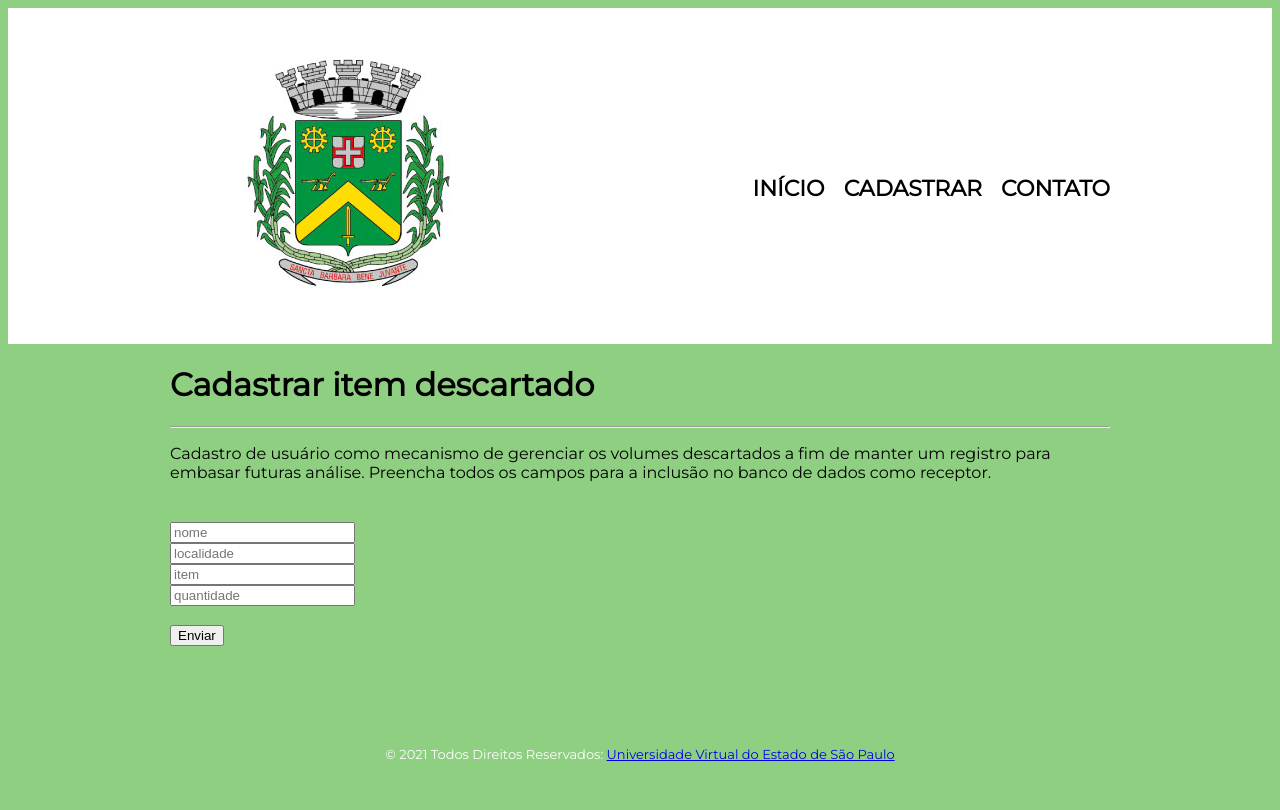
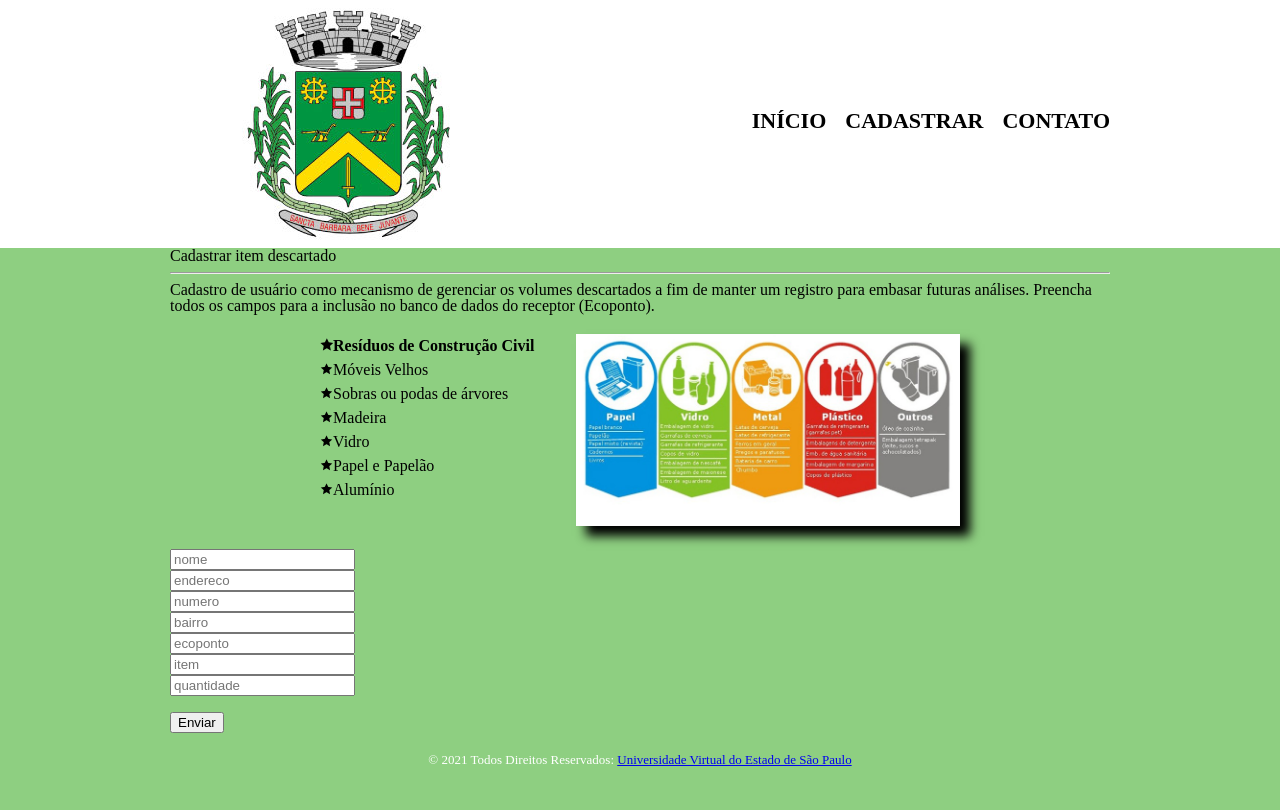
Before and after one commit to CristianocOsilva/descarteSBO, a Flask app: page /add in a window 1280 px wide. After the commit the page ends 766 px from the top, so only its background shows below. Run offline with Flask 2, Linux system fonts and the light colour scheme.

Commit message:
segunda versao

```diff
--- a/app.py
+++ b/app.py
@@ -9,13 +9,19 @@ db = SQLAlchemy(app)
 class Descarte(db.Model):
     id = db.Column('id', db.Integer, primary_key=True, autoincrement=True)
     nome = db.Column(db.String(150), nullable=False)
-    localidade = db.Column(db.String(150), nullable=False)
+    endereco = db.Column(db.String(150), nullable=False)
+    numero = db.Column(db.Integer)
+    bairro = db.Column(db.String(100), nullable=False)
+    ecoponto = db.Column(db.String(150), nullable=False)
     item = db.Column(db.String(150), nullable=False)
     quantidade = db.Column(db.Integer)
 
-    def __init__(self, nome, localidade, item, quantidade):
+    def __init__(self, nome, endereco, numero, bairro, ecoponto, item, quantidade):
         self.nome = nome
-        self.localidade = localidade
+        self.endereco = endereco
+        self.numero = numero
+        self.bairro = bairro
+        self.ecoponto = ecoponto
         self.item = item
         self.quantidade = quantidade
 
@@ -32,7 +38,7 @@ def cadastrar():
 @app.route('/add', methods=['GET', 'POST'])
 def add():
     if request.method == 'POST':
-        descarte = Descarte(request.form['nome'], request.form['localidade'], request.form['item'], request.form['quantidade'])
+        descarte = Descarte(request.form['nome'], request.form['endereco'], request.form['numero'], request.form['bairro'], request.form['ecoponto'], request.form['item'], request.form['quantidade'])
         db.session.add(descarte)
         db.session.commit()
         return redirect(url_for('cadastrar'))
@@ -44,7 +50,10 @@ def edit(id):
     descarte = Descarte.query.get(id)
     if request.method == 'POST':
         descarte.nome = request.form['nome']
-        descarte.localidade = request.form['localidade']
+        descarte.localidade = request.form['endereco']
+        descarte.localidade = request.form['numero']
+        descarte.localidade = request.form['bairro']
+        descarte.localidade = request.form['ecoponto']
         descarte.item = request.form['item']
         descarte.quantidade = request.form['quantidade']
         db.session.commit()
--- a/static/css/layout.css
+++ b/static/css/layout.css
@@ -6,6 +6,7 @@ body {
 header {
 	background: #FFFFFF;
 	padding: 20px 0;
+
 }
 
 .caixa {
@@ -53,7 +54,6 @@ main {
 	width: 940px;
 	margin: 0 auto;
 }
-
 form {
 	margin: 40px 0;
 }
@@ -62,6 +62,60 @@ form label, form legend {
 	display:block;
 	font-size: 20px;
 	margin: 0 0 10px;
+}
+
+table {
+	margin: 20px 0 40px;
+}
+
+thead {
+	background: #555555;
+	color: white;
+	font-weight: bold;
+}
+
+td, th {
+	border: 1px solid #000000;
+	padding: 8px 15px;
+}
+.beneficios {
+	padding: 3em 0;
+	background: #888888;
+}
+
+.conteudo-beneficios {
+	width: 640px;
+	margin: 0 auto;
+    padding: 20px 0;
+}
+
+.lista-beneficios {
+	width: 40%;
+	display: inline-block;
+	vertical-align: top;
+}
+
+.itens {
+	line-height: 1.5;
+}
+
+.itens:first-child {
+	font-weight: bold;
+}
+
+.itens:before {
+	content: "🟊";
+}
+
+.imagem-beneficios {
+	width: 60%;
+	opacity: 1;
+	transition: 400ms;
+	box-shadow: 10px 10px 10px 0 #000000;
+}
+
+.imagem-beneficios:hover {
+	opacity: 0.3;
 }
 
 /* css da página inicial */
@@ -93,7 +147,7 @@ form label, form legend {
 }
 
 .utensilios {
-	width: 120px;
+	width: 220px;
 	float: left;
 	margin: 0 20px 20px 0;
 }
--- a/templates/add.html
+++ b/templates/add.html
@@ -2,9 +2,11 @@
 <html lang="pt-br">
     <head>
         <meta charset="UTF-8">
+        <meta name="viewport" content="width=device-width">
         <title>Cadastro de Material descartado</title>
         <link rel="icon" type="image/x-icon" href="../static/images/favicon.ico">
         <link rel="stylesheet" href="../static/css/layout.css">
+        <link rel="stylesheet" href="../static/css/reset.css">
 		<link href="https://fonts.googleapis.com/css?family=Montserrat&display=swap" rel="stylesheet">
 	</head>
 <body>
@@ -23,7 +25,20 @@
         <main>
         <h1>Cadastrar item descartado</h1>
         <hr>
-		<p> Cadastro de usuário como mecanismo de gerenciar os volumes descartados a fim de manter um registro para embasar futuras análise. Preencha todos os campos para a inclusão no banco de dados como receptor.</p>
+		<p> Cadastro de usuário como mecanismo de gerenciar os volumes descartados a fim de manter um registro para embasar futuras análises. Preencha todos os campos para a inclusão no banco de dados do receptor (Ecoponto).</p>
+
+		<div class="conteudo-beneficios">
+			<ul class="lista-beneficios">
+                <li class="itens">Resíduos de Construção Civil</li>
+                <li class="itens">Móveis Velhos</li>
+                <li class="itens">Sobras ou podas de árvores</li>
+                <li class="itens">Madeira</li>
+                <li class="itens">Vidro</li>
+                <li class="itens">Papel e Papelão</li>
+                <li class="itens">Alumínio</li>
+		    </ul><img src="../static/img/recicla.jpeg" class="imagem-beneficios">
+		</div>
+
 
     <form action="/add" class="container" method="post">
     <div class="form-group">
@@ -32,7 +47,16 @@
             <input type="text" name="nome" id="nome" placeholder="nome" class="form-control">
         </div>
         <div class="form-group">
-            <input type="text" name="localidade" id="localidade" placeholder="localidade" class="form-control">
+            <input type="text" name="endereco" id="endereco" placeholder="endereco" class="form-control">
+        </div>
+        <div class="form-group">
+            <input type="text" name="numero" id="numero" placeholder="numero" class="form-control">
+        </div>
+        <div class="form-group">
+            <input type="text" name="bairro" id="bairro" placeholder="bairro" class="form-control">
+        </div>
+        <div class="form-group">
+            <input type="text" name="ecoponto" id="ecoponto" placeholder="ecoponto" class="form-control">
         </div>
         <div class="form-group">
             <input type="text" name="item" id="item" placeholder="item" class="form-control">
--- a/templates/contato.html
+++ b/templates/contato.html
@@ -2,9 +2,11 @@
 <html lang="pt-br">
 	<head>
 		<meta charset="UTF-8">
+		<meta name="viewport" content="width=device-width">
 		<title>Contato</title>
 		<link rel="icon" type="image/x-icon" href="../static/images/favicon.ico">
         <link rel="stylesheet" href="../static/css/contato.css">
+        <link rel="stylesheet" href="../static/css/reset.css">
 		<link href="https://fonts.googleapis.com/css?family=Montserrat&display=swap" rel="stylesheet">
 	</head>
 <body>
--- a/templates/index.html
+++ b/templates/index.html
@@ -2,10 +2,12 @@
 <html lang="pt-br">
     <head>
         <meta charset="UTF-8">
+        <meta name="viewport" content="width=device-width">
         <title>Localização de ponto para descarte</title>
         <link rel="icon" type="image/x-icon" href="../static/images/favicon.ico">
         <link href="https://fonts.googleapis.com/css?family=Montserrat&display=swap" rel="stylesheet">
         <link rel="stylesheet" href="../static/css/layout.css">
+        <link rel="stylesheet" href="../static/css/reset.css">
 	</head>
 
 <body onload="initialize()">
@@ -118,6 +120,8 @@
 
             </script>
 
+            <p><strong>!!!Atenção!!!Ao digitar sua localização aparecerá no mapa uma marcação do seu local e visualmente será possível decidir qual o ponto de descarte mais próximo.</strong></p>
+
         </section>
     </main>
 
```
Also changed, not shown: templates/edit.html (+16 -2 lines), templates/lista.html (+10 -4 lines), descarte.sqlite3, static/img/recicla.jpeg (added).
